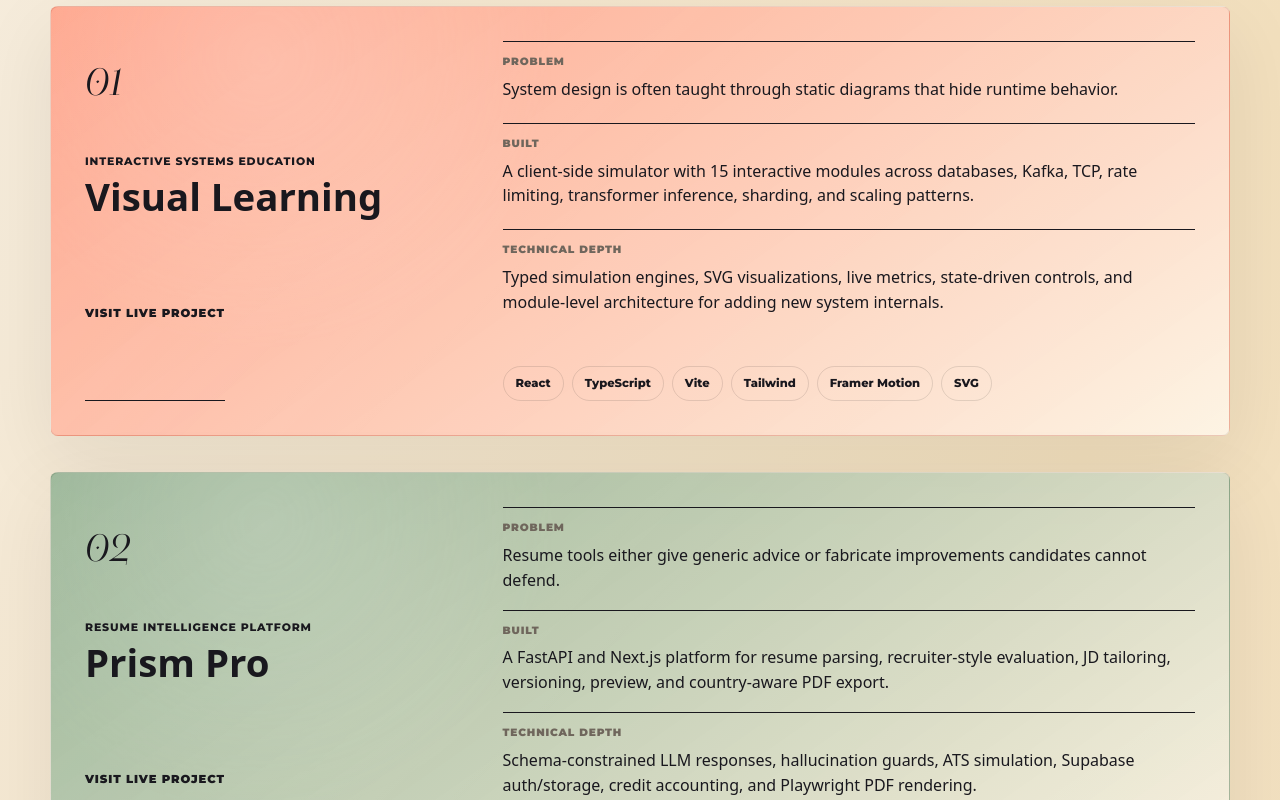
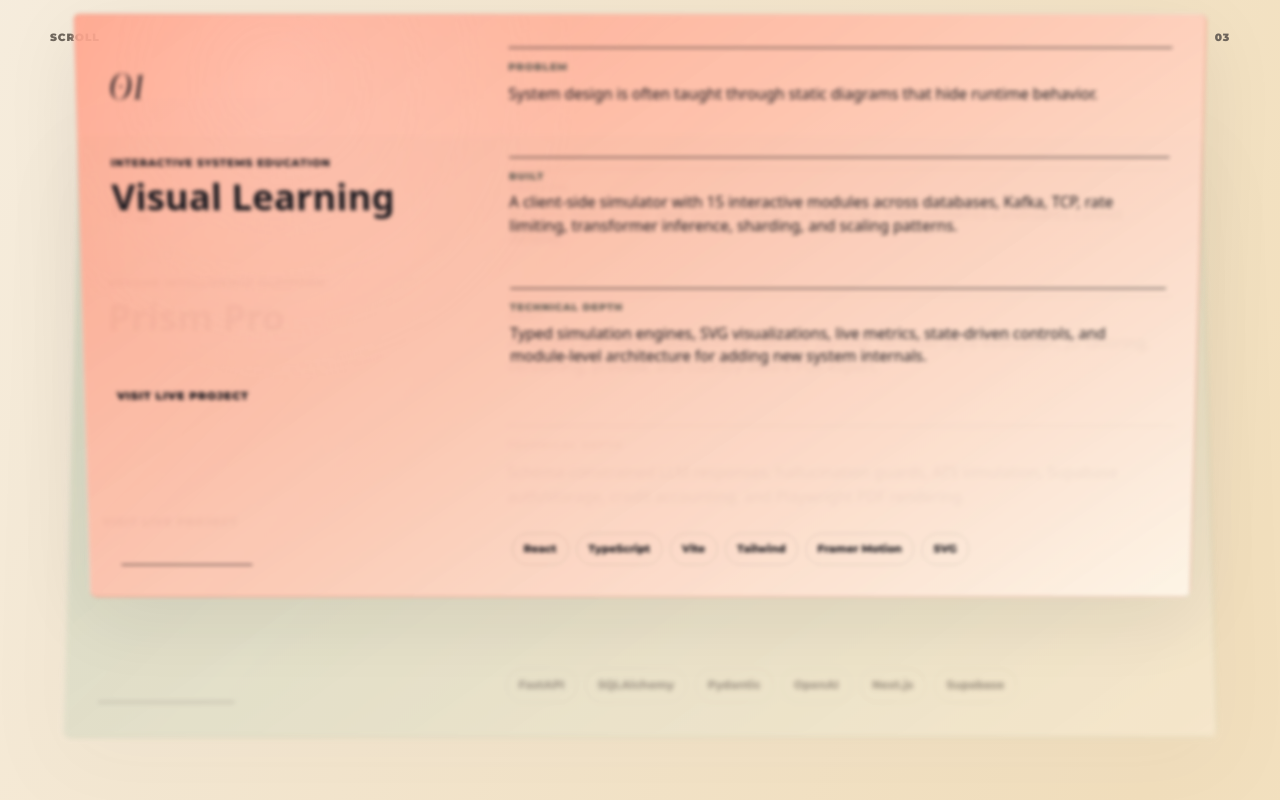
Before and after one commit to NagarjunMa/PersonalPortfolio, a Next.js app in the folder techportfolio/: page / in a window 1280 px wide. Shown: the part 1180-1980 px from the top of the page. Built offline with nearby package versions, Linux system fonts and the light colour scheme.

Commit message:
Add scroll-driven project deck

```diff
--- a/techportfolio/app/components/PortfolioStage.tsx
+++ b/techportfolio/app/components/PortfolioStage.tsx
@@ -119,7 +119,7 @@ export default function PortfolioStage({ children }: PortfolioStageProps) {
         },
       });
 
-      const hoverCards = q(".project-card, .timeline-card, .writing-card, .side-card, .contact-card");
+      const hoverCards = q(".timeline-card, .writing-card, .side-card, .contact-card");
       hoverCards.forEach((card) => {
         const enter = () => {
           gsap.to(card, {
--- /dev/null
+++ b/techportfolio/app/components/ProjectDeck.tsx
@@ -0,0 +1,170 @@
+"use client";
+
+import { useEffect, useRef, useState } from "react";
+import { motion, useReducedMotion, useScroll, useTransform } from "motion/react";
+import type { MotionValue } from "motion/react";
+
+type Project = {
+  title: string;
+  eyebrow: string;
+  problem: string;
+  built: string;
+  depth: string;
+  stack: string[];
+  href: string;
+};
+
+type ProjectDeckProps = {
+  projects: Project[];
+};
+
+function useCompactDeck() {
+  const [isCompact, setIsCompact] = useState(false);
+
+  useEffect(() => {
+    const media = window.matchMedia("(max-width: 900px)");
+    const update = () => setIsCompact(media.matches);
+
+    update();
+    media.addEventListener("change", update);
+
+    return () => media.removeEventListener("change", update);
+  }, []);
+
+  return isCompact;
+}
+
+function ProjectCard({ project, index }: { project: Project; index: number }) {
+  return (
+    <>
+      <div className="project-card-lead">
+        <p className="project-count">0{index + 1}</p>
+        <p className="card-label">{project.eyebrow}</p>
+        <h3>{project.title}</h3>
+        <a
+          href={project.href}
+          target="_blank"
+          rel="noopener noreferrer"
+          className="project-link"
+        >
+          Visit live project
+        </a>
+      </div>
+
+      <div className="project-card-body">
+        <div className="project-meta">
+          <div>
+            <span>Problem</span>
+            <p>{project.problem}</p>
+          </div>
+          <div>
+            <span>Built</span>
+            <p>{project.built}</p>
+          </div>
+          <div>
+            <span>Technical depth</span>
+            <p>{project.depth}</p>
+          </div>
+        </div>
+
+        <ul className="pill-list project-stack" aria-label={`${project.title} stack`}>
+          {project.stack.map((item) => (
+            <li key={item}>{item}</li>
+          ))}
+        </ul>
+      </div>
+    </>
+  );
+}
+
+function AnimatedProjectCard({
+  project,
+  index,
+  count,
+  progress,
+}: {
+  project: Project;
+  index: number;
+  count: number;
+  progress: MotionValue<number>;
+}) {
+  const step = count > 1 ? 1 / (count - 1) : 1;
+  const point = index * step;
+  const enter = Math.max(0, point - step * 0.66);
+  const loaded = Math.max(0, point - step * 0.22);
+  const hold = Math.min(1, point + step * 0.22);
+  const exit = Math.min(1, point + step * 0.66);
+  const isFirst = index === 0;
+  const isLast = index === count - 1;
+
+  const y = useTransform(progress, [enter, loaded, hold, exit], [isFirst ? 0 : 96, 0, 0, isLast ? 0 : -96]);
+  const scale = useTransform(progress, [enter, loaded, hold, exit], [isFirst ? 1 : 0.92, 1, 1, isLast ? 1 : 0.94]);
+  const opacity = useTransform(progress, [enter, loaded, hold, exit], [isFirst ? 1 : 0, 1, 1, isLast ? 1 : 0]);
+  const rotateX = useTransform(progress, [enter, loaded, hold, exit], [isFirst ? 0 : 6, 0, 0, isLast ? 0 : -6]);
+  const blur = useTransform(progress, [enter, loaded, hold, exit], [isFirst ? 0 : 4, 0, 0, isLast ? 0 : 3]);
+  const filter = useTransform(blur, (value) => `blur(${value}px)`);
+
+  return (
+    <motion.article
+      className={`bento-card project-card cinematic-project-card project-card-${index + 1}`}
+      style={{
+        y,
+        scale,
+        opacity,
+        rotateX,
+        filter,
+        zIndex: count - index,
+      }}
+      aria-label={`${project.title} project card`}
+    >
+      <ProjectCard project={project} index={index} />
+    </motion.article>
+  );
+}
+
+export default function ProjectDeck({ projects }: ProjectDeckProps) {
+  const deckRef = useRef<HTMLDivElement>(null);
+  const prefersReducedMotion = useReducedMotion();
+  const isCompact = useCompactDeck();
+  const { scrollYProgress } = useScroll({
+    target: deckRef,
+    offset: ["start start", "end end"],
+  });
+
+  if (prefersReducedMotion || isCompact) {
+    return (
+      <div className="project-deck project-deck-static">
+        {projects.map((project, index) => (
+          <article
+            key={project.title}
+            className={`bento-card project-card cinematic-project-card project-card-${index + 1}`}
+          >
+            <ProjectCard project={project} index={index} />
+          </article>
+        ))}
+      </div>
+    );
+  }
+
+  return (
+    <div className="project-deck-scroll" ref={deckRef} style={{ position: "relative" }}>
+      <div className="project-deck-sticky">
+        <div className="project-deck-progress" aria-hidden="true">
+          <span>Scroll</span>
+          <span>0{projects.length}</span>
+        </div>
+        <div className="project-deck" aria-label="Scroll through live systems">
+          {projects.map((project, index) => (
+            <AnimatedProjectCard
+              key={project.title}
+              project={project}
+              index={index}
+              count={projects.length}
+              progress={scrollYProgress}
+            />
+          ))}
+        </div>
+      </div>
+    </div>
+  );
+}
--- a/techportfolio/app/globals.css
+++ b/techportfolio/app/globals.css
@@ -566,11 +566,40 @@ a {
   grid-template-columns: repeat(6, 1fr);
 }
 
+.project-deck-scroll {
+  height: 300vh;
+  margin-top: 16px;
+  position: relative;
+}
+
+.project-deck-sticky {
+  align-items: start;
+  display: grid;
+  min-height: calc(100vh - 92px);
+  padding-top: 24px;
+  position: sticky;
+  top: 46px;
+}
+
 .project-deck {
   display: grid;
+  height: min(620px, calc(100vh - 170px));
+  min-height: 500px;
+  perspective: 1400px;
+  perspective-origin: 50% 28%;
+  position: relative;
+}
+
+.project-deck-static {
   gap: 36px;
-  perspective: 1200px;
-  perspective-origin: 50% 20%;
+  height: auto;
+  min-height: 0;
+}
+
+.project-deck-static .cinematic-project-card {
+  inset: auto;
+  min-height: 430px;
+  position: relative;
 }
 
 .project-card {
@@ -579,7 +608,7 @@ a {
   justify-content: space-between;
   min-height: 520px;
   padding: 24px;
-  will-change: transform;
+  will-change: transform, opacity, filter;
 }
 
 .project-card-1 {
@@ -599,16 +628,12 @@ a {
   display: grid;
   gap: 28px;
   grid-template-columns: minmax(260px, 0.72fr) minmax(0, 1.28fr);
-  min-height: 430px;
+  inset: 0;
+  min-height: 0;
   padding: 34px;
-  position: relative;
-  transform: translateY(0);
+  position: absolute;
+  transform-style: preserve-3d;
   transform-origin: 50% 0%;
-  transition: transform 220ms ease, box-shadow 220ms ease;
-}
-
-.cinematic-project-card:hover {
-  transform: translateY(-4px);
 }
 
 .cinematic-project-card::after {
@@ -633,6 +658,19 @@ a {
   align-content: start;
   display: grid;
   grid-template-rows: auto auto auto 1fr;
+}
+
+.project-deck-progress {
+  align-items: center;
+  color: var(--muted-ink);
+  display: flex;
+  font-family: var(--font-montserrat), sans-serif;
+  font-size: 0.66rem;
+  font-weight: 850;
+  justify-content: space-between;
+  letter-spacing: 0.08em;
+  margin-bottom: 12px;
+  text-transform: uppercase;
 }
 
 .project-count {
--- a/techportfolio/app/page.tsx
+++ b/techportfolio/app/page.tsx
@@ -1,6 +1,6 @@
 import Image from "next/image";
-import type { CSSProperties } from "react";
 import PortfolioStage from "./components/PortfolioStage";
+import ProjectDeck from "./components/ProjectDeck";
 
 const projects = [
   {
@@ -203,53 +203,7 @@ export default function Home() {
             </p>
           </div>
 
-          <div className="project-deck">
-            {projects.map((project, index) => (
-              <article
-                key={project.title}
-                data-reveal
-                className={`bento-card project-card cinematic-project-card project-card-${index + 1}`}
-                style={{ "--deck-index": index } as CSSProperties}
-              >
-                <div className="project-card-lead">
-                  <p className="project-count">0{index + 1}</p>
-                  <p className="card-label">{project.eyebrow}</p>
-                  <h3>{project.title}</h3>
-                  <a
-                    href={project.href}
-                    target="_blank"
-                    rel="noopener noreferrer"
-                    className="project-link"
-                  >
-                    Visit live project
-                  </a>
-                </div>
-
-                <div className="project-card-body">
-                  <div className="project-meta">
-                    <div>
-                      <span>Problem</span>
-                      <p>{project.problem}</p>
-                    </div>
-                    <div>
-                      <span>Built</span>
-                      <p>{project.built}</p>
-                    </div>
-                    <div>
-                      <span>Technical depth</span>
-                      <p>{project.depth}</p>
-                    </div>
-                  </div>
-
-                  <ul className="pill-list project-stack" aria-label={`${project.title} stack`}>
-                    {project.stack.map((item) => (
-                      <li key={item}>{item}</li>
-                    ))}
-                  </ul>
-                </div>
-              </article>
-            ))}
-          </div>
+          <ProjectDeck projects={projects} />
         </div>
       </section>
 
```
